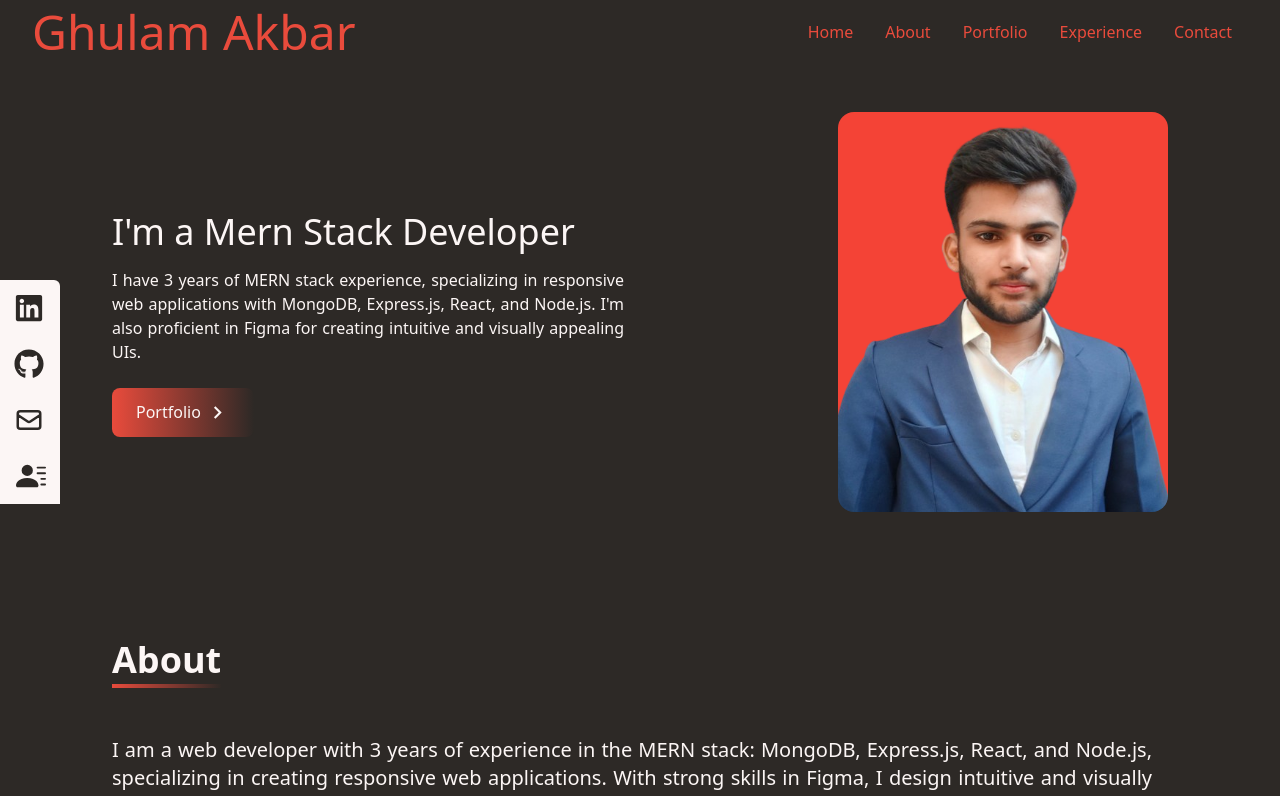
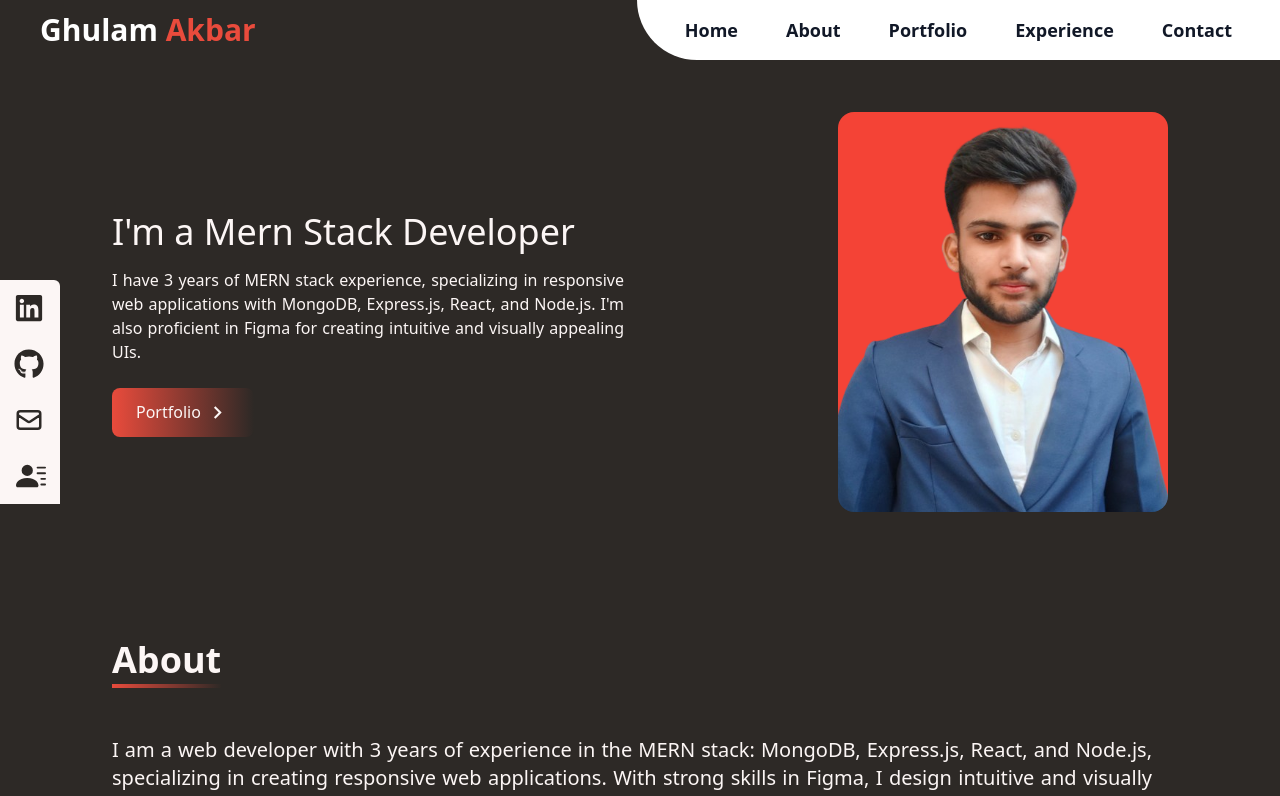
Before and after one commit to akbar909/Personal-Portfolio, a React (Create React App) app: page / in a window 1280 px wide. Shown: the top 796 px of the page. Built offline with nearby package versions, Linux system fonts and the light colour scheme.

Commit message:
make changes

```diff
--- a/src/components/About.jsx
+++ b/src/components/About.jsx
@@ -13,7 +13,7 @@ const About = () => {
 })
   return (
     <div
-      name="about"
+      id="about"
       className="bg-[#2D2926FF] text-[#FCF6F5FF]"
     >
       <div className=" p-4 pl-6 lg:pl-28 lg:pr-28 pb-16  mx-auto flex flex-col justify-center ">
--- a/src/components/Contact.jsx
+++ b/src/components/Contact.jsx
@@ -10,7 +10,7 @@ const Contact = () => {
 })
   return (
     <div
-      name="contact"
+      id="contact"
       className=" bg-[#2D2926FF] p-4 text-[#FCF6F5FF]"
     >
       <div className="flex flex-col p-4 lg:pl-28 lg:pr-28 justify-center mx-auto ">
@@ -50,7 +50,7 @@ const Contact = () => {
               className="p-2 bg-transparent border-2 rounded-md  focus:outline-none"
             ></textarea>
 
-            <button className="bg-gradient-to-r from-[#E94B3CFF] to-[#2D2926FF]  px-6 py-3 my-8 mx-auto flex items-center rounded-md hover:scale-110 duration-300">
+            <button className="bg-gradient-to-r from-[#E94B3CFF] to-[#2D2926FF]  px-6 py-3 my-8 mx-auto flex items-center rounded-md duration-300">
               Let's talk
             </button>
           </form>
--- a/src/components/Experience.jsx
+++ b/src/components/Experience.jsx
@@ -49,7 +49,7 @@ const Experience = () => {
       id: 4,
       src: mongodb,
       title: "MongoDb",
-      style: "shadow-blue-600",
+      style: "shadow-green-500",
     },
     {
       id: 5,
@@ -85,7 +85,7 @@ const Experience = () => {
 
   return (
     <div
-      name="experience"
+      id="experience"
       className="bg-[#2D2926FF] "
     >
       <div className=" mx-auto p-4 pl-6 lg:pl-28 lg:pr-28  flex flex-col justify-center  text-[#FCF6F5FF]">
--- a/src/components/Home.jsx
+++ b/src/components/Home.jsx
@@ -19,7 +19,7 @@ const Home = () => {
       name="home"
       className=""
     >
-      <div className="flex text-[#E94B3CFF] bg-[#2D2926FF] flex-col md:flex-row px-8 md:px-28 justify-between items-center">
+      <div className="text-[#E94B3CFF] bg-[#2D2926FF] grid grid-flow-row md:grid-flow-col px-8 md:px-28 justify-between items-center">
         <div data-aos="fade-right" className="mt-28 gap-4">
           <h2 className="text-[#FCF6F5FF] text-2xl md:text-3xl lg:text-4xl">
             I'm a Mern Stack Developer
--- a/src/components/NavBar.jsx
+++ b/src/components/NavBar.jsx
@@ -1,89 +1,105 @@
-import React, { useEffect, useState } from "react";
-import { FaBars, FaTimes } from "react-icons/fa";
-import { Link } from "react-scroll";
-import AOS from 'aos'
-import 'aos/dist/aos.css';
+import React, { useState, useEffect } from "react";
+import { GiCrossMark } from "react-icons/gi";
+import LineIcon from "./LineIcon";
+const Navbar = () => {
+    const [sticky, setSticky] = useState(false);
+    // const [showScrollButton, setShowScrollButton] = useState(false);
+    const [isOpen] = useState(false);
+    useEffect(() => {
+        // Add smooth scrolling behavior
+        document.documentElement.style.scrollBehavior = "smooth";
+        const handleScroll = () => {
+            if (window.scrollY > 0) {
+                setSticky(true);
+                // setShowScrollButton(true);
+            } else {
+                setSticky(false);
+                // setShowScrollButton(false);
+            }
+        }
+        window.addEventListener("scroll", handleScroll);
 
-const NavBar = () => {
-  const [nav, setNav] = useState(false);
-  useEffect(() => {
-    AOS.init({
-        duration: 1000,
-        once: true
-    });
-})
-  const links = [
-    {
-      id: 1,
-      link: "home",
-    },
-    {
-      id: 2,
-      link: "about",
-    },
-    {
-      id: 3,
-      link: "portfolio",
-    },
-    {
-      id: 4,
-      link: "experience",
-    },
-    {
-      id: 6,
-      link: "contact",
-    },
+        return () => {
+            window.removeEventListener("scroll", handleScroll);
+            document.documentElement.style.scrollBehavior = "auto";
+        };
+    }, []);
+
+    // const scrollToTop = () => {
+    //     window.scrollTo({ top: 0, behavior: "smooth" });
+    // };
+
+    const menuItems = [
+        { name: "Home", link: "#home" },
+        { name: "About", link: "#about" },
+        { name: "Portfolio", link: "#portfolio" },
+        { name: "Experience", link: "#experience" },
+        { name: "Contact", link: "#contact" },
     ];
+    const [open, setOpen] = useState(false);
 
     return (
-    <div className="flex z-10 justify-between items-center w-full h-16 px-8 text-[#E94B3CFF] bg-[#2D2926FF] bg top-0 fixed">
         <div>
-        <h1 className="lg:text-5xl text-3xl">Ghulam Akbar</h1>
+            <nav id="home">
+                <header className={`bg-[#2D2926FF] flex items-center justify-between px-4 lg:px-0 top-0 fixed left-0 z-50 right-0 ${sticky ? "bg-white/60 " : ""}`}>
+                    <div className="text-white lg:px-8 sm:px-0 font-bold lg:text-3xl">
+                        <h1 className={`p-2 ${sticky ? " text-gray-950" : " "} -z-10 ${isOpen ? "-z-20" : ""}`}>
+                            Ghulam <span className="text-[#E94B3CFF]"> Akbar</span>
+                        </h1>
                     </div>
-
-      <ul className="hidden md:flex">
-        {links.map(({ id, link }) => (
-          <li
-            key={id}
-            className="px-4 cursor-pointer capitalize font-medium hover:text-red-500  hover:scale-105 duration-200"
-          >
-            <Link to={link} smooth duration={500}>
-              {link}
-            </Link>
+                    <div className="hidden lg:flex">
+                        <ul className={`flex text-lg  font-semibold text-gray-900 py-4 px-6 rounded-bl-full ${sticky ? "bg-white/0 " : "bg-white"}`}>
+                            {menuItems.map((items, i) => (
+                                <li key={i} className="px-6 hover:text-[#E94B3CFF]">
+                                    <a href={items.link}>{items.name}</a>
                                 </li>
                             ))}
                         </ul>
-
-      <div
-        onClick={() => setNav(!nav)}
-        className="cursor-pointer  z-10 text-[#FCF6F5FF] md:hidden"
-      >
-        {nav ? <FaTimes size={25} /> : <FaBars size={25} />}
                     </div>
 
 
-      {nav && (
-        <ul data-aos="fade-down" className="flex flex-col justify-center items-center absolute top-0 left-0 w-full h-screen text-[#E94B3CFF] bg-[#2D2926FF]">
-          {links.map(({ id, link }) => (
-            <li
-              key={id}
-              className="px-4 hover:scale-105 hover:text-[#FCF6F5FF] duration-300 cursor-pointer capitalize py-6 text-4xl"
+                    <div className="lg:hidden">
+                        {!open ?
+                            (<div onClick={() => setOpen(!open)} className={`items-center flex z-30 cursor-pointer text-[#FCF6F5FF] text-2xl top-8 ${sticky ? " text-[#FCF6F5FF]/ text-black " : ""} `}> <LineIcon /></div>) :
+                            (
+                                <GiCrossMark onClick={() => setOpen(!open)} className="text-[#FCF6F5FF] cursor-pointer  right-9 md:right-8 fixed z-10" />
+                            )}
+                        <>
+                            <div className={`bg-[#2D2926FF] text-[#FCF6F5FF] top-0 right-0 fixed  w-96 h-full py-20
+            ${open ? 'translate-x-0' : 'translate-x-full'} ease-in-out duration-300`}>
+
+
+                                {
+                                    menuItems.map((link, i) => (
+                                        <div
+                                            onClick={() => setOpen(!open)}
+                                            key={i}
+                                            className={`${open ? ' my-10' : 'my-10'
+                                                }`}
                                         >
-              <Link
-                onClick={() => setNav(!nav)}
-                to={link}
-                smooth
-                duration={500}
-              >
-                {link}
-              </Link>
-            </li>
-          ))}
-        </ul>
-      )}
+                                            <a href={link.link} className={`hover:text-[#E94B3CFF] duration-200
+                                        ${open ? 'text-gray-950 font-extrabold flex flex-col items-center ' : 'text-gray-950 flex flex-col items-center'}`}>{link.name}</a>
                                         </div>
+                                    ))
+                                }
+                            </div>
+                        </>
+                    </div>
+                </header>
 
-  );
-};
 
-export default NavBar;
+            </nav>
+            {/* {showScrollButton && (
+                <div className={`fixed bottom-10 right-10 bg-gray-600 animate-bounce px-4 py-2 font-extrabold text-2xl rounded-full cursor-pointer text-cyan-500 ${sticky ? "opacity-100" : "opacity-0"
+                    } transition-opacity duration-500`} onClick={scrollToTop}>
+                    ^
+                </div>
+            )
+
+            } */}
+
+        </div>
+    )
+}
+
+export default Navbar
--- a/src/components/Portfolio.jsx
+++ b/src/components/Portfolio.jsx
@@ -49,8 +49,8 @@ const Portfolio = () => {
 
   return (
     <div
-      name="portfolio"
-      className="text-[#E94B3CFF]/ text-[#FCF6F5FF] bg-[#2D2926FF] w-full text-white/ "
+      id="portfolio"
+      className=" text-[#FCF6F5FF] bg-[#2D2926FF] w-full"
     >
       <div className=" p-4 pl-6 pr-4  lg:pl-28 lg:pr-28 mx-auto flex flex-col justify-center ">
         <div data-aos="fade-right" className="pb-8 mt-20">
```
Lines whose indentation alone changed are shown as unchanged.
